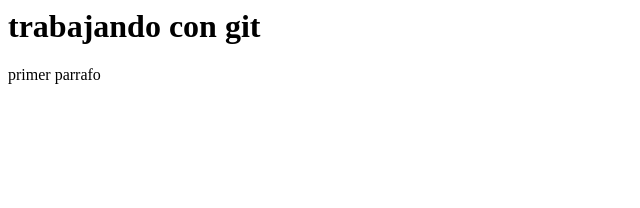
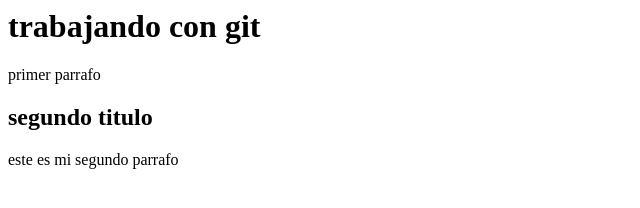
Before and after one commit to bolige/clase-5, a plain HTML site: page index.html in a window 1280 px wide. Shown: the whole page, without its empty margins (0-640 px from the left). Drawn offline with Linux system fonts and the light colour scheme.

Commit message:
agrege segundo parrafo

```diff
--- a/index.html
+++ b/index.html
@@ -6,6 +6,9 @@
 <body>
     <h1>trabajando con git</h1>
 <p>primer parrafo</p>
+
+<h2> segundo titulo</h2>
+<p>este es mi segundo parrafo</p>
 </body>
 
 
```
